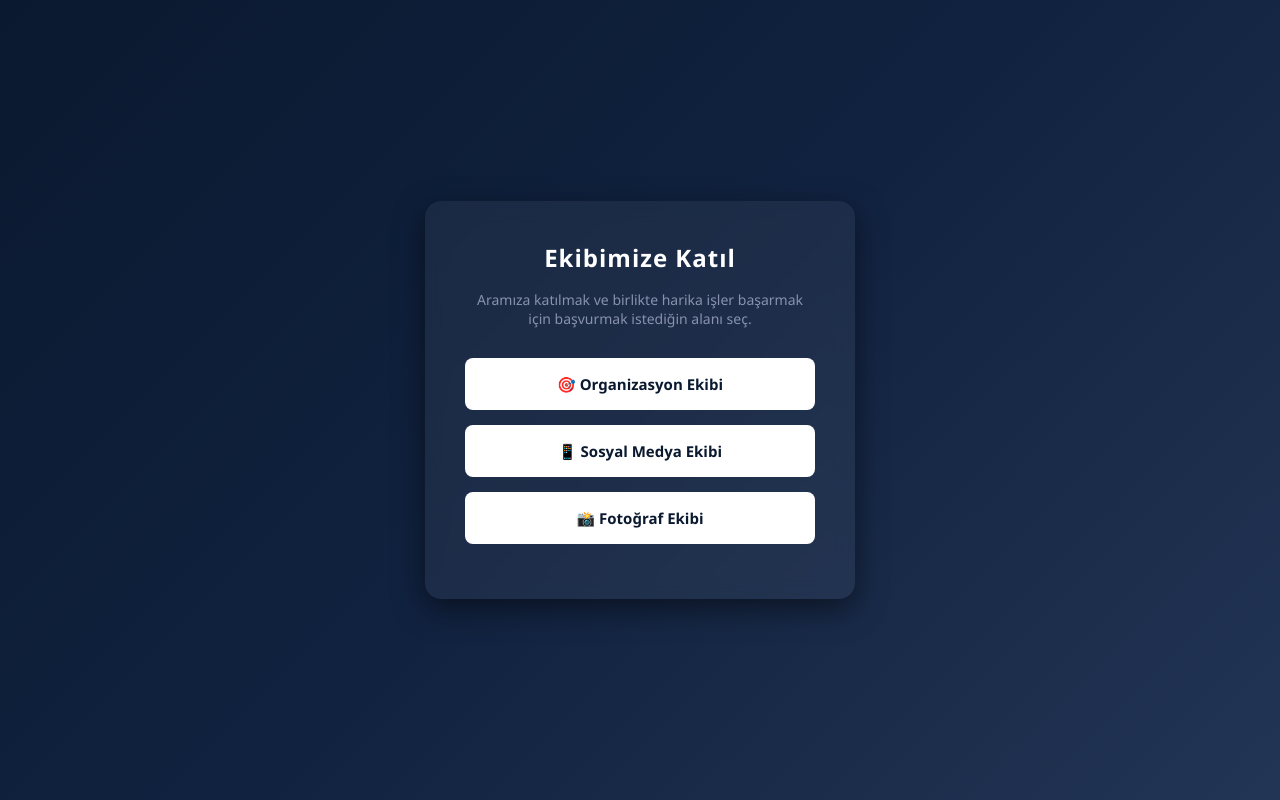
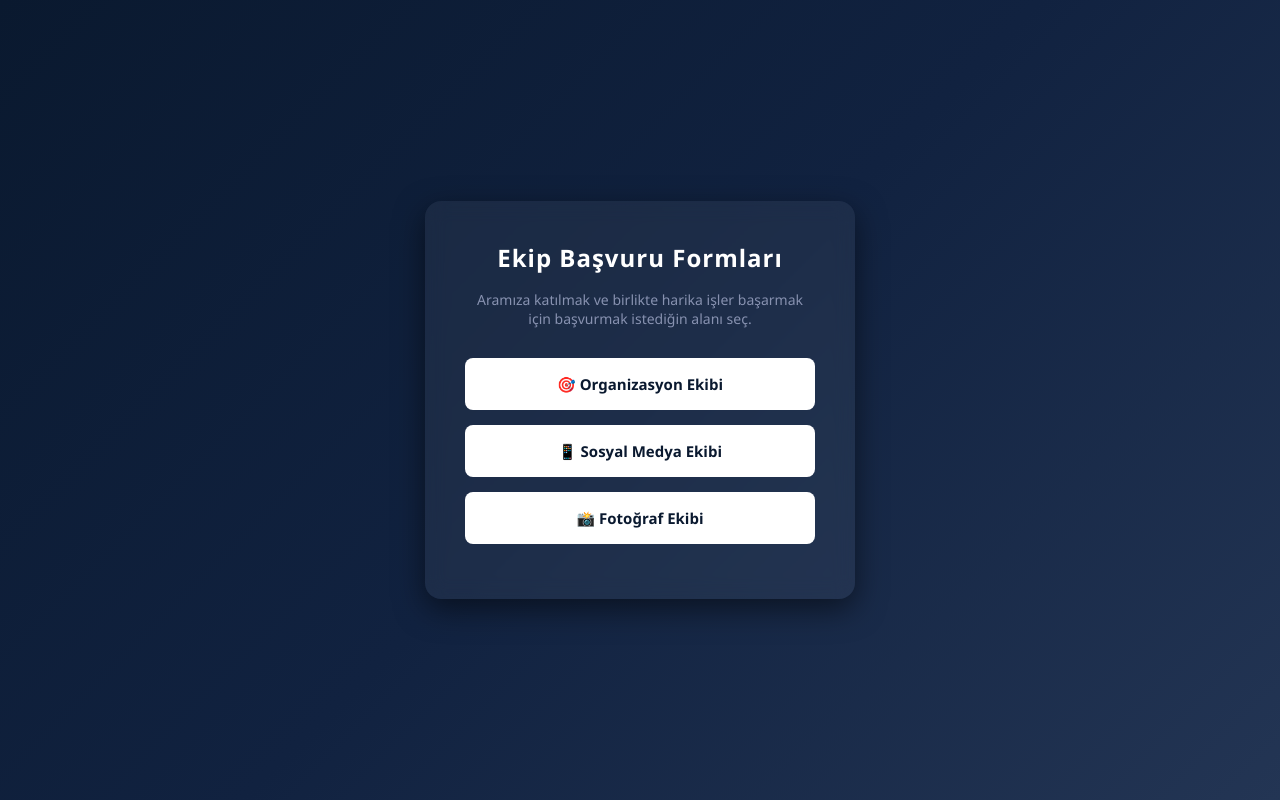
Before and after one commit to Alparslan-Soyak/ekip-basvuru, a plain HTML site: page index.html in a window 1280 px wide. Drawn offline with Linux system fonts and the light colour scheme.

Commit message:
Update index.html

```diff
--- a/index.html
+++ b/index.html
@@ -3,7 +3,7 @@
 <head>
     <meta charset="UTF-8">
     <meta name="viewport" content="width=device-width, initial-scale=1.0">
-    <title>Ekip Başvuruları</title>
+    <title>Ekip Başvuru Formları</title>
     <style>
         body {
             font-family: 'Segoe UI', Tahoma, Geneva, Verdana, sans-serif;
@@ -51,7 +51,7 @@
 </head>
 <body>
     <div class="container">
-        <h1>Ekibimize Katıl</h1>
+        <h1>Ekip Başvuru Formları</h1>
         <p>Aramıza katılmak ve birlikte harika işler başarmak için başvurmak istediğin alanı seç.</p>
 
         <!-- DİKKAT: GOOGLE FORM LİNKLERİNİ AŞAĞIDAKİ TIRNAK İŞARETLERİNİN İÇİNE YAPIŞTIR -->
```
